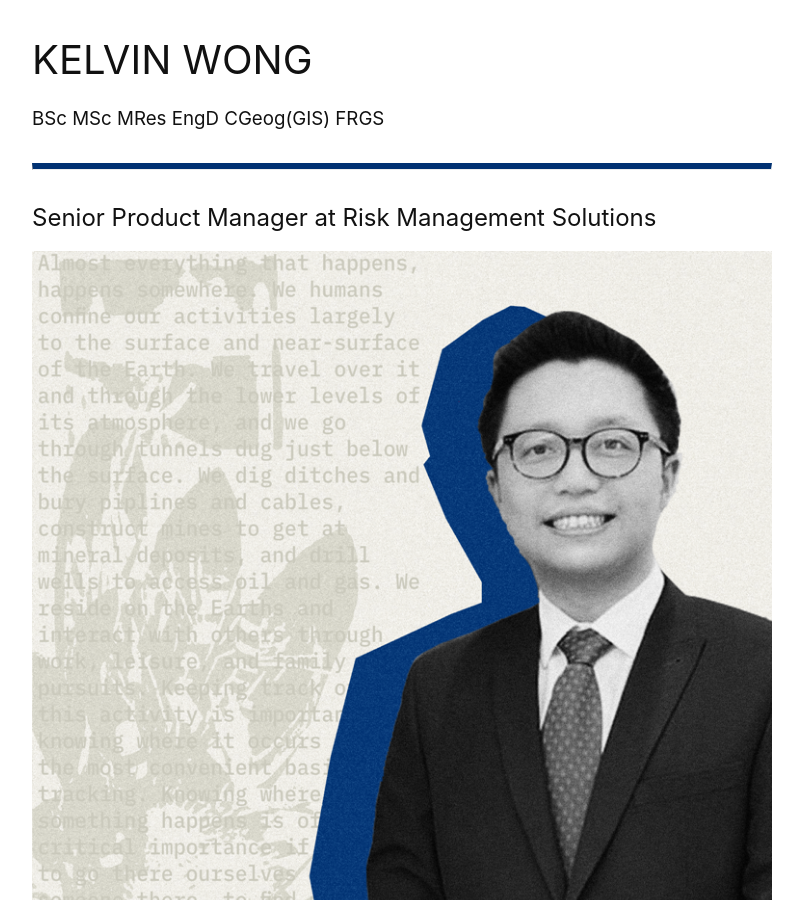
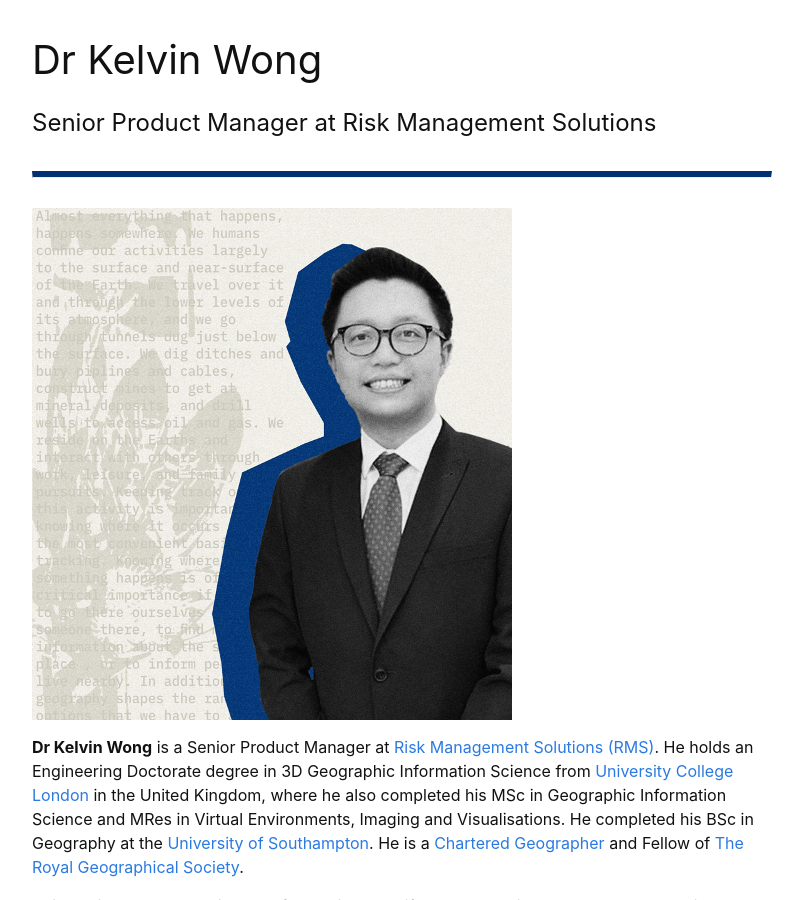
Before and after one commit to kel196/kel196.github.io, a Jekyll site: the page built from index.md, in a window 1280 px wide and 900 px high. Shown: the whole window, without its empty margins (238-1041 px from the left). Built offline with Jekyll 4.4.1, drawn with Linux system fonts in a browser that asks for light colours; our own code applies the rules of GitHub Pages for plain Markdown files.

Commit message:
Picture Update

```diff
--- a/index.md
+++ b/index.md
@@ -1,7 +1,6 @@
-# KELVIN WONG
-### BSc MSc MRes EngD CGeog(GIS) FRGS
+# Dr Kelvin Wong
+## Senior Product Manager at Risk Management Solutions
 ---
-## Senior Product Manager at Risk Management Solutions
 ![Dr Kelvin Wong](https://kelvinwong.co.uk/icon.png)
 
 **Dr Kelvin Wong** is a Senior Product Manager at [Risk Management Solutions (RMS)](https://www.rms.com/). He holds an Engineering Doctorate degree in 3D Geographic Information Science from [University College London](https://www.ucl.ac.uk/) in the United Kingdom, where he also completed his MSc in Geographic Information Science and MRes in Virtual Environments, Imaging and Visualisations. He completed his BSc in Geography at the [University of Southampton](https://www.southampton.ac.uk/). He is a [Chartered Geographer](https://www.rgs.org/professionals/chartered-geographer/) and Fellow of [The Royal Geographical Society](https://www.rgs.org/).
```
Also changed, not shown: icon.png.
